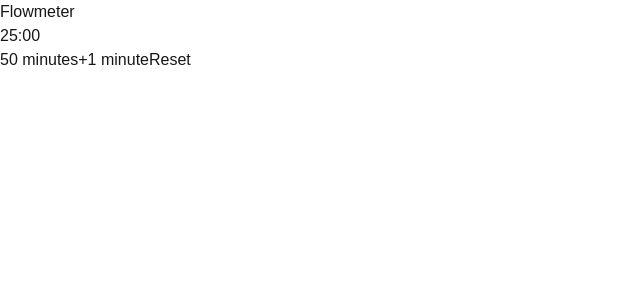
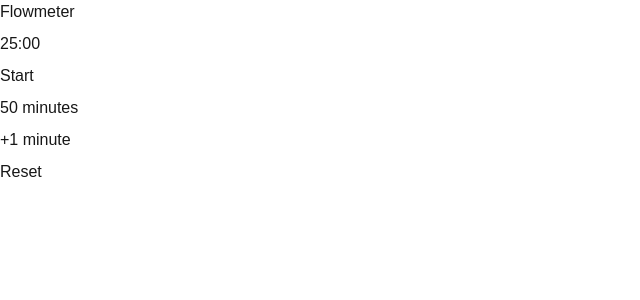
Before and after one commit to drancnik/flowmeter, a Next.js app: page / in a window 1280 px wide. Shown: the top 300 px of the page, without its empty margins (0-640 px from the left). Built offline with nearby package versions, Linux system fonts and the light colour scheme.

Commit message:
Add countdown with start and pause (#2)

```diff
--- a/app/page.tsx
+++ b/app/page.tsx
@@ -1,17 +1,37 @@
 "use client";
 
-import { useState } from "react";
+import { useEffect, useState } from "react";
+
+function format(totalSeconds: number) {
+  const m = Math.floor(totalSeconds / 60);
+  const s = totalSeconds % 60;
+  return `${m}:${String(s).padStart(2, "0")}`;
+}
 
 export default function Home() {
-  const [minutes, setMinutes] = useState(25);
+  const [secondsLeft, setSecondsLeft] = useState(25 * 60);
+  const [running, setRunning] = useState(false);
+
+  useEffect(() => {
+    if (!running) return;
+    const id = setInterval(() => {
+      setSecondsLeft((s) => s - 1);
+    }, 1000);
+    return () => clearInterval(id);
+  }, [running]);
+
+  useEffect(() => {
+    if (secondsLeft <= 0) setRunning(false);
+  }, [secondsLeft]);
 
   return (
-    <main>
+    <main style={{ display: "flex", flexDirection: "column", alignItems: "flex-start", gap: 8 }}>
       <p>Flowmeter</p>
-      <h1>{minutes}:00</h1>
-      <button onClick={() => setMinutes(50)}>50 minutes</button>
-      <button onClick={() => setMinutes(minutes + 1)}>+1 minute</button>
-      <button onClick={() => setMinutes(25)}>Reset</button>
+      <h1>{format(secondsLeft)}</h1>
+      <button onClick={() => setRunning(!running)}>{running ? "Pause" : "Start"}</button>
+      <button onClick={() => setSecondsLeft(50 * 60)}>50 minutes</button>
+      <button onClick={() => setSecondsLeft(secondsLeft + 60)}>+1 minute</button>
+      <button onClick={() => { setRunning(false); setSecondsLeft(25 * 60); }}>Reset</button>
     </main>
   );
 }
```
